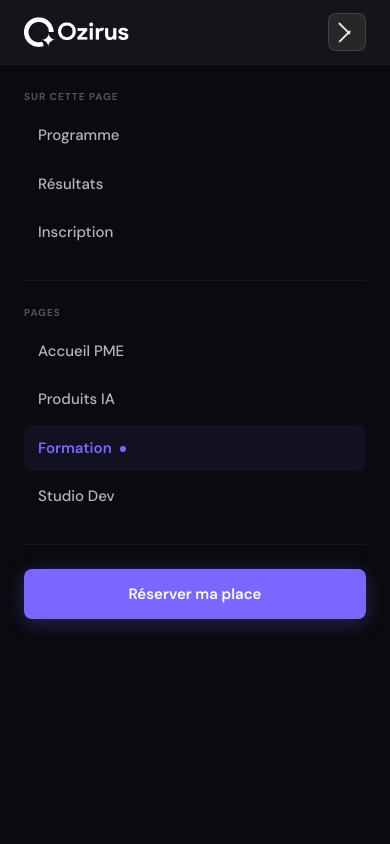
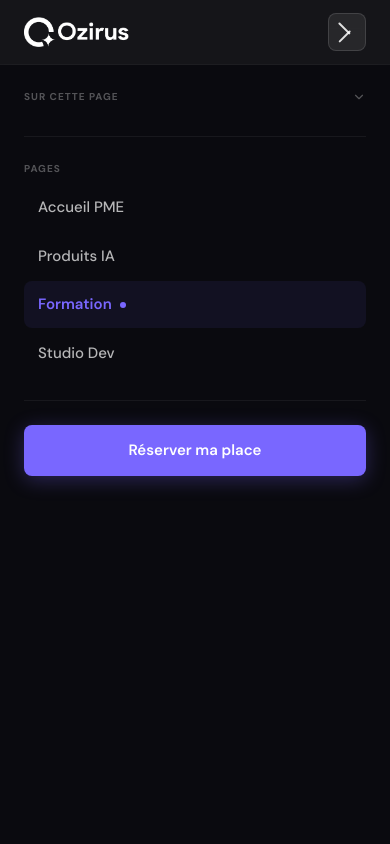
Before and after one commit to wilfriedfotie/ozirus, a Next.js app: page /formation-ia in a window 390 px wide. Both pictures are taken after a click on the button "Ouvrir le menu". Shown: the top 844 px of the page. Built offline with nearby package versions, Linux system fonts and the light colour scheme; a web font is replaced by a local one.

Commit message:
feat: add footer legal links and make mobile nav anchors collapsible

```diff
--- a/app/dev/page.tsx
+++ b/app/dev/page.tsx
@@ -1865,6 +1865,8 @@ export default function DevPage() {
             <Link href="/" style={{ color: '#aaa', textDecoration: 'none' }}>Accueil</Link>
             <Link href="/produits-ia" style={{ color: '#aaa', textDecoration: 'none' }}>Produits IA</Link>
             <Link href="/formation-ia" style={{ color: '#aaa', textDecoration: 'none' }}>Formation</Link>
+            <Link href="/terms" style={{ color: '#aaa', textDecoration: 'none' }}>Conditions</Link>
+            <Link href="/privacy" style={{ color: '#aaa', textDecoration: 'none' }}>Confidentialité</Link>
           </div>
         </div>
       </footer>
--- a/app/formation-ia/page.tsx
+++ b/app/formation-ia/page.tsx
@@ -481,6 +481,8 @@ export default function FormationPage() {
           <div style={{ display: 'flex', gap: 20, fontSize: 13 }}>
             <Link href="/" style={{ color: 'rgba(255,255,255,0.3)', textDecoration: 'none' }}>Accueil</Link>
             <Link href="/produits-ia" style={{ color: 'rgba(255,255,255,0.3)', textDecoration: 'none' }}>Produits IA</Link>
+            <Link href="/terms" style={{ color: 'rgba(255,255,255,0.3)', textDecoration: 'none' }}>Conditions</Link>
+            <Link href="/privacy" style={{ color: 'rgba(255,255,255,0.3)', textDecoration: 'none' }}>Confidentialité</Link>
           </div>
         </div>
       </footer>
--- a/app/page.tsx
+++ b/app/page.tsx
@@ -1,5 +1,6 @@
 'use client';
 
+import Link from 'next/link';
 import { useState, useEffect } from 'react';
 import { motion, AnimatePresence } from 'framer-motion';
 import type { Transition } from 'framer-motion';
@@ -1128,11 +1129,15 @@ export default function HomePage() {
             <img src="/logo.png" alt="Ozirus" style={{ height: 24, opacity: 0.5 }} />
             <span style={{ fontSize: 13, color: '#aaa' }}>© {new Date().getFullYear()} Ozirus Agency — Cameroun</span>
           </div>
-          <a href="mailto:contact.fotie@gmail.com" style={{ display: 'flex', alignItems: 'center', gap: 5, fontSize: 13, color: '#aaa', textDecoration: 'none', transition: 'color 0.15s' }}
-            onMouseEnter={e => (e.currentTarget.style.color = '#7967FF')}
-            onMouseLeave={e => (e.currentTarget.style.color = '#aaa')}>
-            <Phone size={13} /> contact.fotie@gmail.com
-          </a>
+          <div style={{ display: 'flex', alignItems: 'center', gap: 24 }}>
+            <Link href="/terms" style={{ fontSize: 13, color: '#aaa', textDecoration: 'none' }}>Conditions</Link>
+            <Link href="/privacy" style={{ fontSize: 13, color: '#aaa', textDecoration: 'none' }}>Confidentialité</Link>
+            <a href="mailto:contact.fotie@gmail.com" style={{ display: 'flex', alignItems: 'center', gap: 5, fontSize: 13, color: '#aaa', textDecoration: 'none', transition: 'color 0.15s' }}
+              onMouseEnter={e => (e.currentTarget.style.color = '#7967FF')}
+              onMouseLeave={e => (e.currentTarget.style.color = '#aaa')}>
+              <Phone size={13} /> contact.fotie@gmail.com
+            </a>
+          </div>
         </div>
       </footer>
 
--- a/app/produits-ia/page.tsx
+++ b/app/produits-ia/page.tsx
@@ -657,6 +657,8 @@ export default function ProduitsPage() {
           <div style={{ display: 'flex', gap: 20, fontSize: 13 }}>
             <Link href="/" style={{ color: '#aaa', textDecoration: 'none' }}>Accueil</Link>
             <Link href="/formation-ia" style={{ color: '#aaa', textDecoration: 'none' }}>Formation</Link>
+            <Link href="/terms" style={{ color: '#aaa', textDecoration: 'none' }}>Conditions</Link>
+            <Link href="/privacy" style={{ color: '#aaa', textDecoration: 'none' }}>Confidentialité</Link>
           </div>
         </div>
       </footer>
--- a/components/SharedNav.tsx
+++ b/components/SharedNav.tsx
@@ -23,6 +23,7 @@ const PAGES = [
 export default function SharedNav({ anchors: propAnchors, ctaLabel: propCtaLabel, ctaHref: propCtaHref, dark: propDark = false }: Props) {
   const [dropdownOpen, setDropdownOpen] = useState(false);
   const [menuOpen, setMenuOpen] = useState(false);
+  const [anchorsOpen, setAnchorsOpen] = useState(false);
   const [isMobile, setIsMobile] = useState(false);
   const [isTablet, setIsTablet] = useState(false);
   const dropdownRef = useRef<HTMLDivElement>(null);
@@ -106,6 +107,7 @@ export default function SharedNav({ anchors: propAnchors, ctaLabel: propCtaLabel
   /* lock body scroll when mobile menu is open */
   useEffect(() => {
     document.body.style.overflow = menuOpen ? 'hidden' : '';
+    if (menuOpen) setAnchorsOpen(false);
     return () => { document.body.style.overflow = ''; };
   }, [menuOpen]);
 
@@ -312,13 +314,27 @@ export default function SharedNav({ anchors: propAnchors, ctaLabel: propCtaLabel
           }}>
             <div style={{ flex: 1, padding: '24px 24px 32px', display: 'flex', flexDirection: 'column', gap: 0 }}>
 
-              {/* section "Sur cette page" — direct links, no dropdown */}
+              {/* section "Sur cette page" — collapsible on mobile */}
               {anchors && anchors.length > 0 && (
                 <div style={{ marginBottom: 24 }}>
-                  <p style={{ fontSize: 10, fontWeight: 700, letterSpacing: '0.1em', textTransform: 'uppercase', color: drawerSectionLabel, marginBottom: 8 }}>
-                    Sur cette page
-                  </p>
-                  <div style={{ display: 'flex', flexDirection: 'column', gap: 2 }}>
+                  <button
+                    onClick={() => setAnchorsOpen(!anchorsOpen)}
+                    style={{
+                      width: '100%', display: 'flex', alignItems: 'center', justifyContent: 'space-between',
+                      background: 'none', border: 'none', padding: 0, marginBottom: 8, cursor: 'pointer',
+                    }}
+                  >
+                    <p style={{ fontSize: 10, fontWeight: 700, letterSpacing: '0.1em', textTransform: 'uppercase', color: drawerSectionLabel, margin: 0 }}>
+                      Sur cette page
+                    </p>
+                    <ChevronDown size={14} color={drawerSectionLabel} style={{ transition: 'transform 0.2s', transform: anchorsOpen ? 'rotate(180deg)' : 'rotate(0)' }} />
+                  </button>
+                  <div style={{
+                    display: 'flex', flexDirection: 'column', gap: 2,
+                    overflow: 'hidden', transition: 'max-height 0.3s ease-in-out, opacity 0.2s',
+                    maxHeight: anchorsOpen ? 500 : 0,
+                    opacity: anchorsOpen ? 1 : 0,
+                  }}>
                     {anchors.map(a => (
                       <a
                         key={a.href}
```
